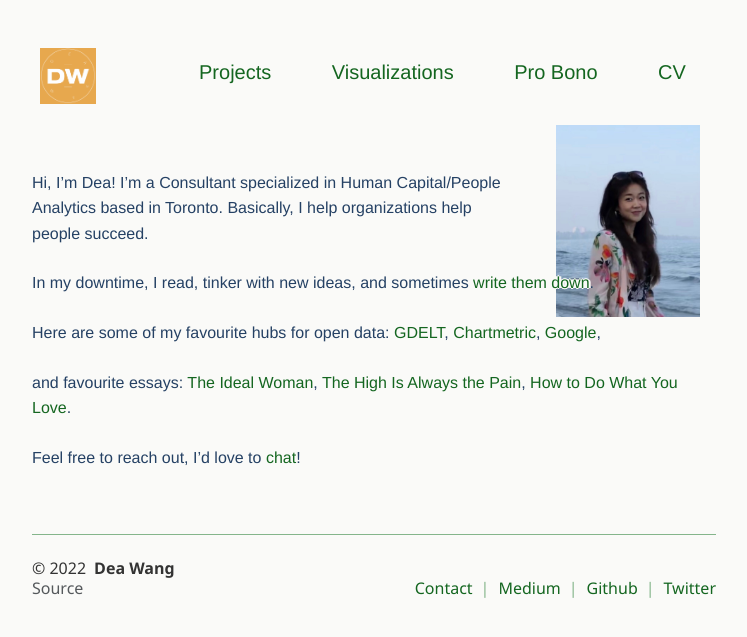
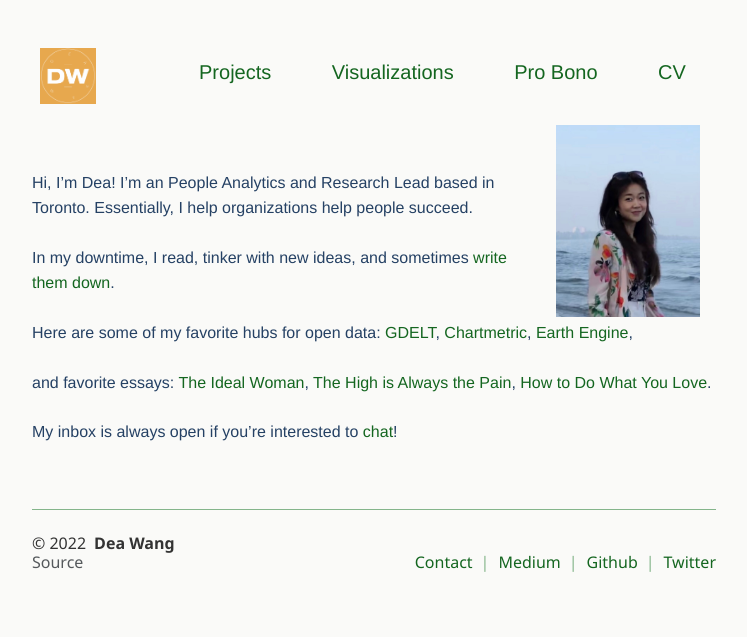
Before and after one commit to deawyk/deawyk.github.io, a Jekyll site: the page built from index.md, in a window 1280 px wide. Shown: the top 637 px of the page, without its empty margins (266-1013 px from the left). Built offline with Jekyll 4.4.1, drawn with Linux system fonts in a browser that asks for light colours.

Commit message:
Update index.md

```diff
--- a/index.md
+++ b/index.md
@@ -16,15 +16,15 @@ title: Dea Wang
 <div class="lead lead-about">
 
 <br>
-Hi, I'm Dea! I'm a Consultant specialized in Human Capital/People Analytics based in Toronto. Basically, I help organizations help people succeed.
+Hi, I'm Dea! I'm an People Analytics and Research Lead based in Toronto. Essentially, I help organizations help people succeed.
 
 In my downtime, I read, tinker with new ideas, and sometimes [write them down](https://deaw.medium.com/). <br>
 
-Here are some of my favourite hubs for open data: [GDELT](https://www.gdeltproject.org/), [Chartmetric](https://www.chartmetric.com/music-industry-trends/6mo-report), [Google](https://datasetsearch.research.google.com/),
+Here are some of my favorite hubs for open data: [GDELT](https://www.gdeltproject.org/), [Chartmetric](https://www.chartmetric.com/music-industry-trends/6mo-report), [Earth Engine](https://developers.google.com/earth-engine/datasets),
 
-and favourite essays: [The Ideal Woman](https://www.theguardian.com/news/2019/aug/02/athleisure-barre-kale-tyranny-ideal-woman-labour), [The High Is Always the Pain](https://themorningnews.org/article/the-high-is-always-the-pain-and-the-pain-is-always-the-high), [How to Do What You Love](http://www.paulgraham.com/love.html).
+and favorite essays: [The Ideal Woman](https://www.theguardian.com/news/2019/aug/02/athleisure-barre-kale-tyranny-ideal-woman-labour), [The High is Always the Pain](https://themorningnews.org/article/the-high-is-always-the-pain-and-the-pain-is-always-the-high), [How to Do What You Love](http://www.paulgraham.com/love.html).
 
-Feel free to reach out, I'd love to [chat](https://calendly.com/deaw/coffee)!
+My inbox is always open if you're interested to [chat](https://calendly.com/deaw/coffee)!
 </div>
 
 
```
